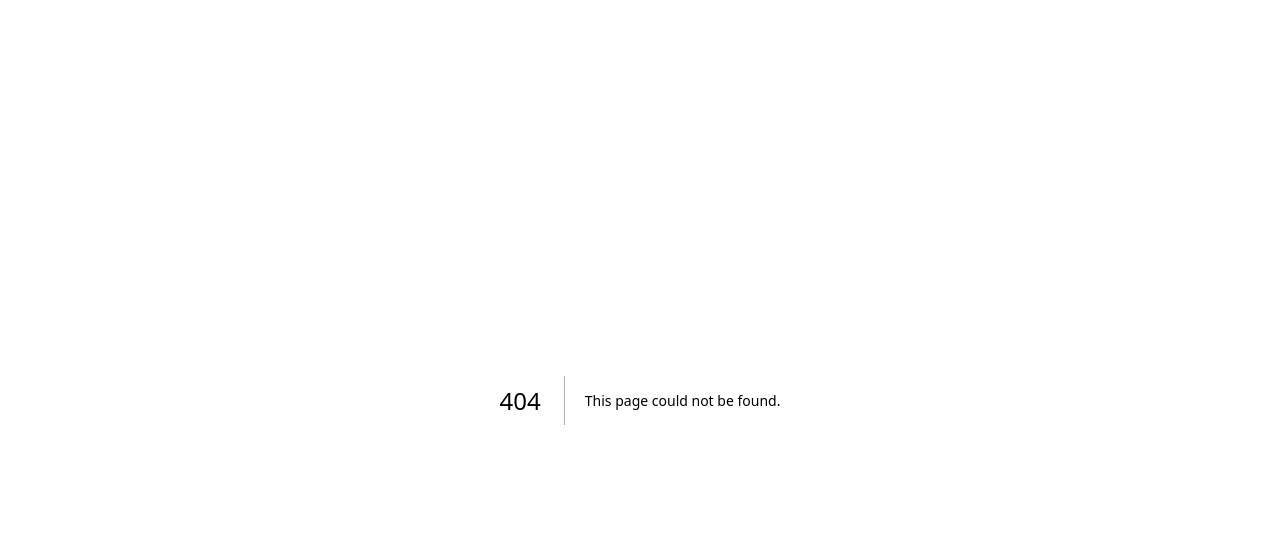
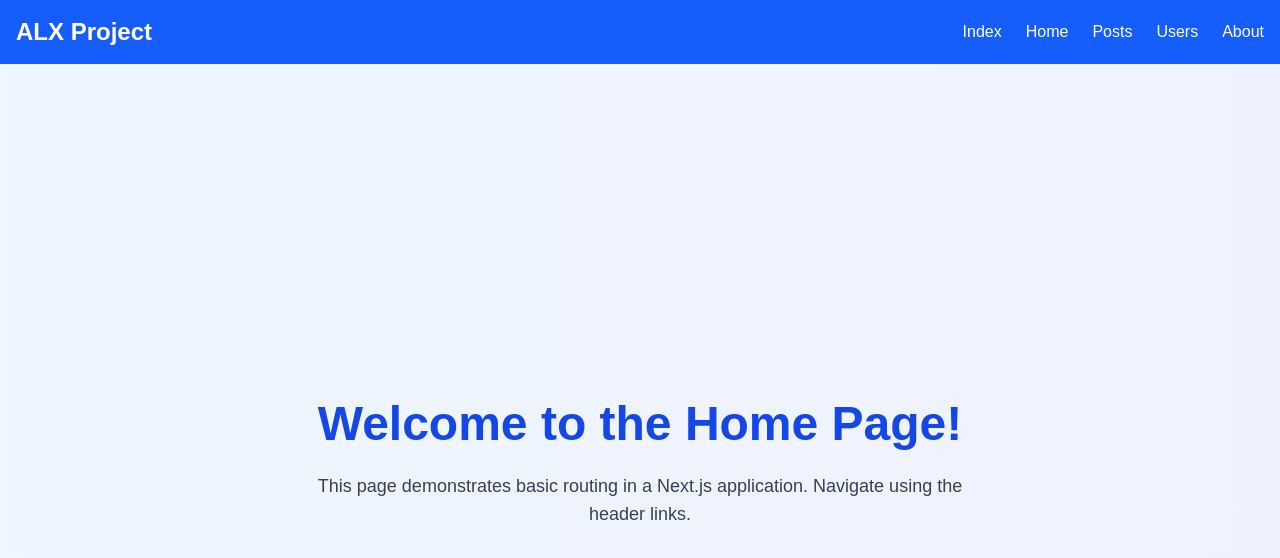
Before and after one commit to reuben-idan/alx-project-0x02-setup, a Next.js app in the folder alx-project-0x02/: page /home in a window 1280 px wide. Before the commit this address had no page. Shown: the top 558 px of the page. Built offline with nearby package versions, Linux system fonts and the light colour scheme.

Commit message:
Implement basic Next.js Pages Router and navigation

```diff
--- a/alx-project-0x02/components/layout/Header.tsx
+++ b/alx-project-0x02/components/layout/Header.tsx
@@ -15,6 +15,14 @@ const Header = () => {
           <li>
             <Link
               href="/"
+              className="hover:text-blue-200 transition-colors duration-200"
+            >
+              Index
+            </Link>
+          </li>
+          <li>
+            <Link
+              href="/home"
               className="hover:text-blue-200 transition-colors duration-200"
             >
               Home
--- /dev/null
+++ b/alx-project-0x02/pages/about.tsx
@@ -0,0 +1,29 @@
+// pages/about.tsx
+import Head from "next/head";
+import Header from "../components/layout/Header"; // Assuming Header is in layout folder
+
+const AboutPage = () => {
+  return (
+    <div>
+      <Head>
+        <title>About Us</title>
+        <meta
+          name="description"
+          content="Learn more about the ALX Next.js project."
+        />
+      </Head>
+      <Header /> {/* Include the Header component */}
+      <main className="flex min-h-screen flex-col items-center justify-center p-24 bg-gradient-to-r from-green-50 to-teal-50">
+        <h1 className="text-5xl font-extrabold text-green-700 mb-6">
+          About This Project
+        </h1>
+        <p className="text-lg text-gray-700 max-w-2xl text-center">
+          This project is part of the ALX Software Engineering program, focusing
+          on Next.js, TypeScript, and Tailwind CSS fundamentals.
+        </p>
+      </main>
+    </div>
+  );
+};
+
+export default AboutPage;
--- /dev/null
+++ b/alx-project-0x02/pages/home.tsx
@@ -0,0 +1,29 @@
+// pages/home.tsx
+import Head from "next/head";
+import Header from "../components/layout/Header"; // Assuming Header is in layout folder
+
+const HomePage = () => {
+  return (
+    <div>
+      <Head>
+        <title>Home Page</title>
+        <meta
+          name="description"
+          content="This is the Home page of the ALX Next.js project."
+        />
+      </Head>
+      <Header /> {/* Include the Header component */}
+      <main className="flex min-h-screen flex-col items-center justify-center p-24 bg-gradient-to-r from-blue-50 to-indigo-50">
+        <h1 className="text-5xl font-extrabold text-blue-700 mb-6">
+          Welcome to the Home Page!
+        </h1>
+        <p className="text-lg text-gray-700 max-w-2xl text-center">
+          This page demonstrates basic routing in a Next.js application.
+          Navigate using the header links.
+        </p>
+      </main>
+    </div>
+  );
+};
+
+export default HomePage;
```
